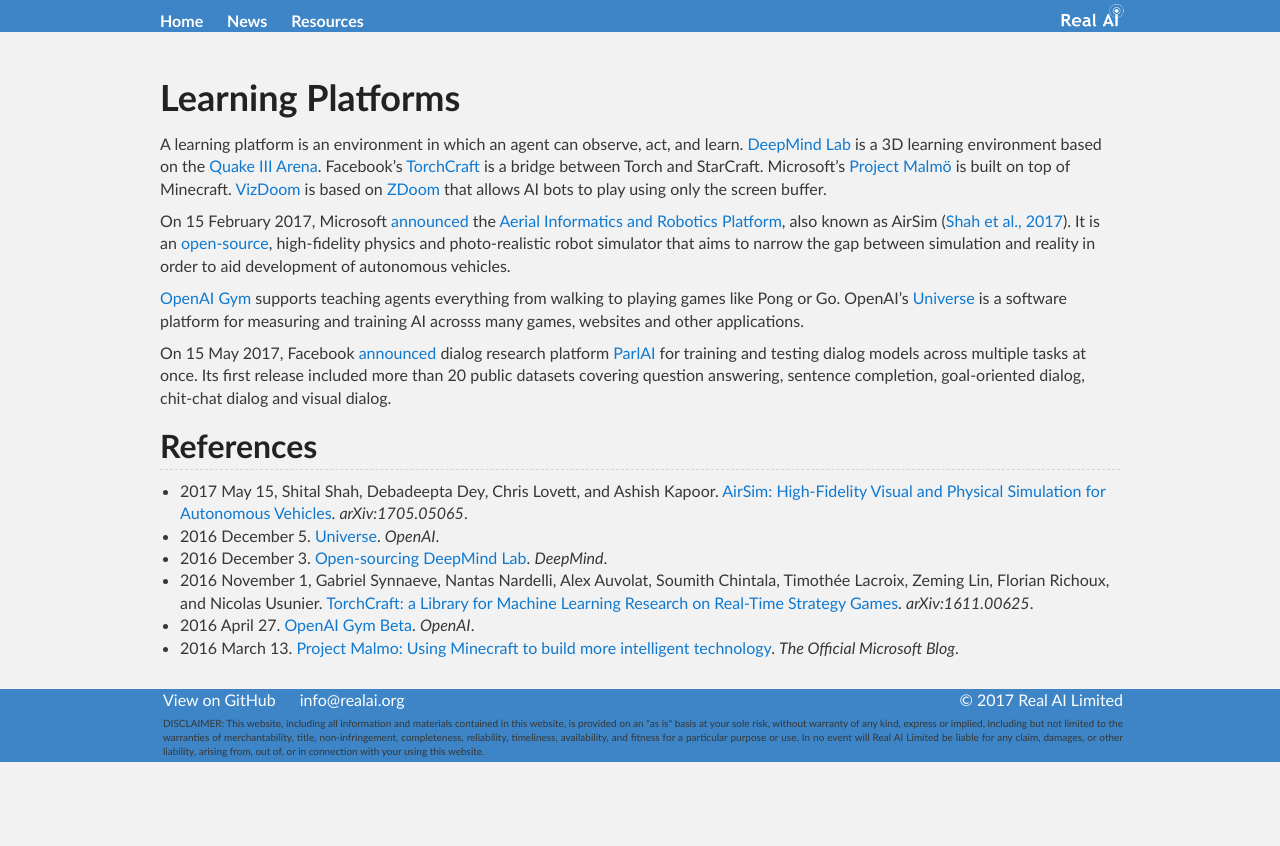
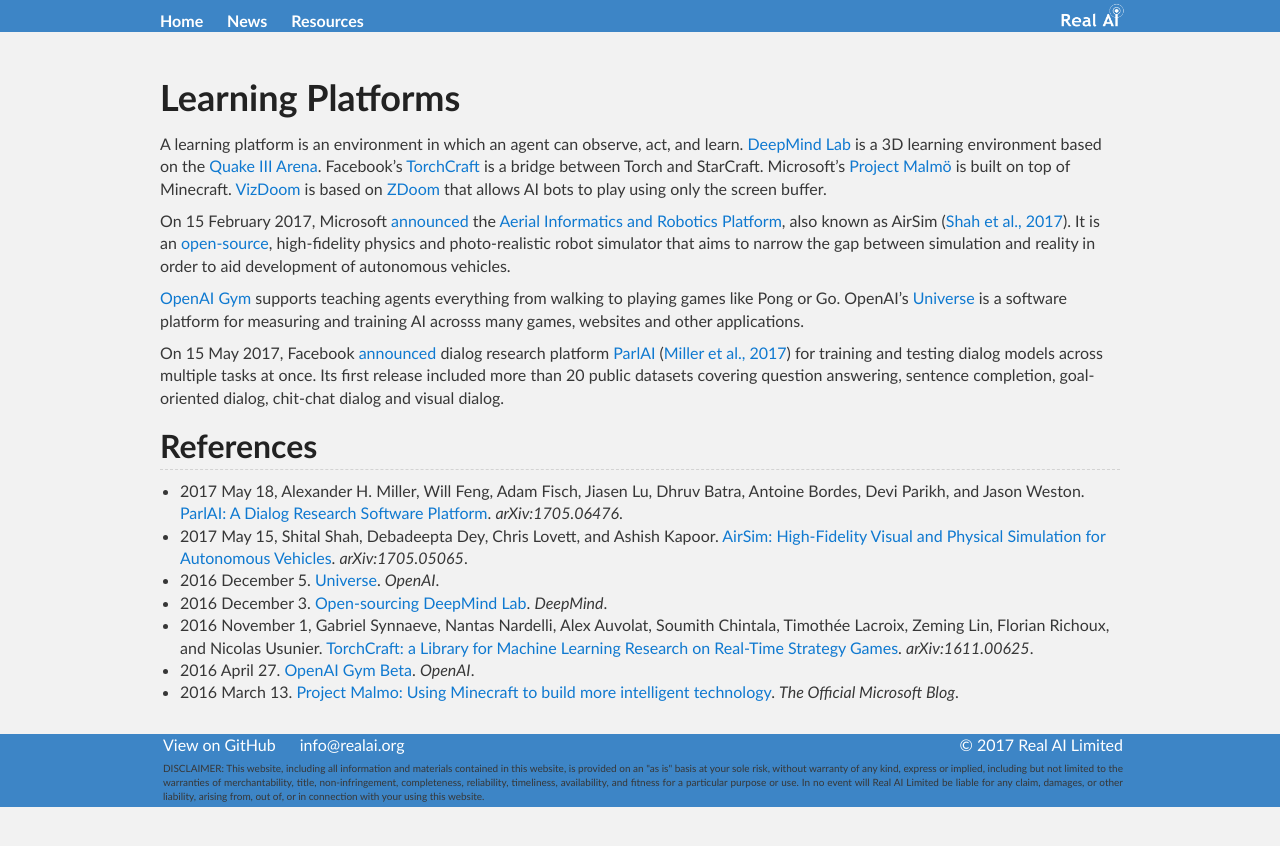
Before and after one commit to Tonywuhk/realai.org, a Jekyll site: the page built from learning-platforms.md, in a window 1280 px wide. Shown: the top 846 px of the page. Built offline with Jekyll 4.4.1, drawn with Linux system fonts in a browser that asks for light colours; our own code applies the rules of GitHub Pages for plain Markdown files; comment, search, counter and statistics services are not loaded; the repository's description, which GitHub fills in, is left out.

Commit message:
Update learning-platforms.md

```diff
--- a/learning-platforms.md
+++ b/learning-platforms.md
@@ -9,10 +9,11 @@
 
 [OpenAI Gym](https://gym.openai.com/) supports teaching agents everything from walking to playing games like Pong or Go. OpenAI's [Universe](https://universe.openai.com/) is a software platform for measuring and training AI acrosss many games, websites and other applications.
 
-On 15 May 2017, Facebook [announced](https://code.facebook.com/posts/266433647155520/parlai-a-new-software-platform-for-dialog-research/) dialog research platform [ParlAI](https://github.com/facebookresearch/ParlAI) for training and testing dialog models across multiple tasks at once. Its first release included more than 20 public datasets covering question answering, sentence completion, goal-oriented dialog, chit-chat dialog and visual dialog.
+On 15 May 2017, Facebook [announced](https://code.facebook.com/posts/266433647155520/parlai-a-new-software-platform-for-dialog-research/) dialog research platform [ParlAI](https://github.com/facebookresearch/ParlAI) ([Miller et al., 2017](https://arxiv.org/abs/1705.06476)) for training and testing dialog models across multiple tasks at once. Its first release included more than 20 public datasets covering question answering, sentence completion, goal-oriented dialog, chit-chat dialog and visual dialog.
 
 ## References
 
+* 2017 May 18, Alexander H. Miller, Will Feng, Adam Fisch, Jiasen Lu, Dhruv Batra, Antoine Bordes, Devi Parikh, and Jason Weston. [ParlAI: A Dialog Research Software Platform](https://arxiv.org/abs/1705.06476). *arXiv:1705.06476*.
 * 2017 May 15, Shital Shah, Debadeepta Dey, Chris Lovett, and Ashish Kapoor. [AirSim: High-Fidelity Visual and Physical Simulation for Autonomous Vehicles](https://arxiv.org/abs/1705.05065). *arXiv:1705.05065*.
 * 2016 December 5. [Universe](https://blog.openai.com/universe/). *OpenAI*.
 * 2016 December 3. [Open-sourcing DeepMind Lab](https://deepmind.com/blog/open-sourcing-deepmind-lab/). *DeepMind*.
```
